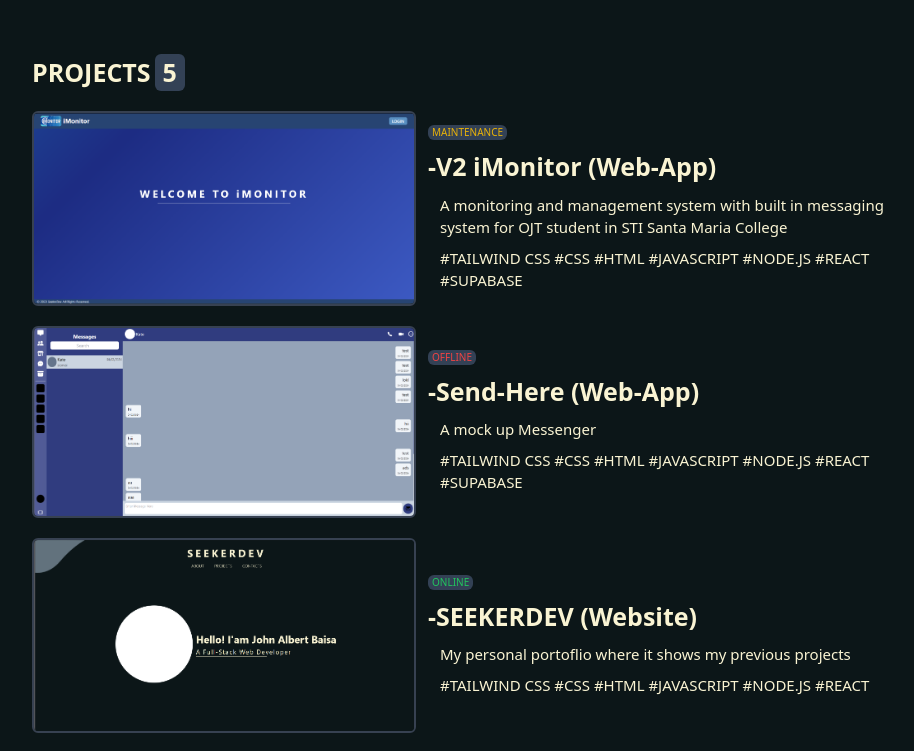
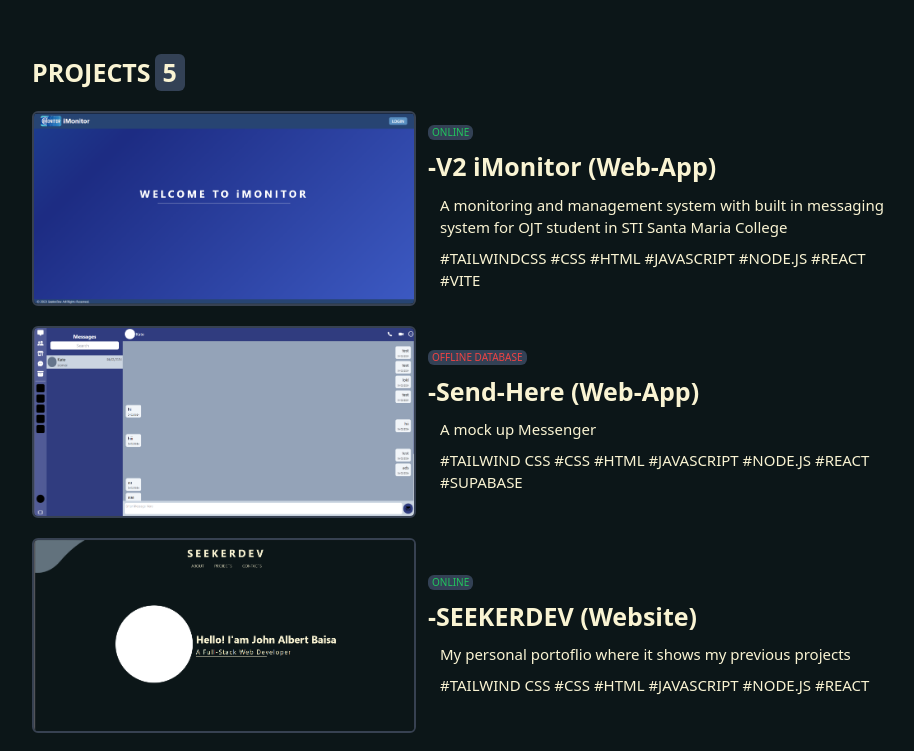
Before and after one commit to SeekerO/SeekerDeploy, a React (Create React App) app: page /contacts in a window 1280 px wide. Shown: the part 1420-2171 px from the top of the page, without its empty margins (128-1042 px from the left). Built offline with nearby package versions, Linux system fonts and the light colour scheme.

Commit message:
commit update projects

```diff
--- a/src/mainpage/projects/Projects.jsx
+++ b/src/mainpage/projects/Projects.jsx
@@ -6,7 +6,7 @@ import Seekerdev from "../images/SEEKERDEV.png";
 import Todo from "../images/Todo.png";
 import { motion, AnimatePresence } from "framer-motion";
 import { MdKeyboardDoubleArrowRight } from "react-icons/md";
-import Wink from "./WinkLottie";
+import Wink from "./winkAnimation/WinkLottie";
 
 const Projects = () => {
   const [selectedId, setSelectedId] = useState(null);
@@ -16,13 +16,12 @@ const Projects = () => {
     {
       id: 1,
       title: "-V2 iMonitor (Web-App)",
-      subtitle:
-        "#TAILWIND CSS #CSS #HTML #JAVASCRIPT #NODE.JS #REACT #SUPABASE",
+      subtitle: "#TAILWINDCSS #CSS #HTML #JAVASCRIPT #NODE.JS #REACT #VITE",
       src: iMonitor,
       href: "https://imonitor.site/",
       discrp:
         "A monitoring and management system with built in messaging system for OJT student in STI Santa Maria College",
-      status: "maintenance",
+      status: "online",
     },
     {
       id: 2,
@@ -32,7 +31,7 @@ const Projects = () => {
       src: Send_here,
       href: "https://seekero.github.io/Send_Here/",
       discrp: "A mock up Messenger",
-      status: "offline",
+      status: "offline database",
     },
     {
       id: 3,
@@ -55,7 +54,7 @@ const Projects = () => {
     {
       id: 5,
       title: "-TODO (Web-App)",
-      subtitle: "#TAILWIND CSS #CSS #HTML #JAVASCRIPT #NODE.JS #REACT",
+      subtitle: "#TAILWIND CSS #CSS #HTML #JAVASCRIPT #NODE.JS #REACT  #VITE",
       src: Todo,
       href: "https://to-do-list-ten-theta.vercel.app/",
       discrp: "To-Do and Scheduler Application",
@@ -128,10 +127,10 @@ const Projects = () => {
             <div className="font-semibold font-sans grid gap-2 md:w-[50%] z-10">
               <div
                 className={`${
-                  projects_data.status === "online"
+                  projects_data.status.includes("online")
                     ? "text-green-500"
                     : `${
-                        projects_data.status === "maintenance"
+                        projects_data.status.includes("maintenance")
                           ? "text-yellow-500"
                           : "text-red-500"
                       }`
@@ -140,17 +139,13 @@ const Projects = () => {
                 <span> {projects_data.status}</span>
                 {/* <span>{projects_data.status === "offline" && "DATABASE"}</span> */}
               </div>
-              <div className="hover:cursor-pointer group flex gap-2 items-center">
+              <div
+                onClick={() => window.open(projects_data.href, "")}
+                className="hover:cursor-pointer group flex gap-2 items-center"
+              >
                 <span className="hover:underline hover:underline-offset-8 ">
                   {projects_data.title}
                 </span>
-                <div className="flex items-center opacity-0 group-hover:opacity-100 duration-300 -translate-x-10 group-hover:translate-x-0 text-[15px]">
-                  <MdKeyboardDoubleArrowRight className="text-[20px]" />{" "}
-                  <span className="delay-700 transition-opacity ">
-                    {" "}
-                    LEARN MORE
-                  </span>
-                </div>
               </div>
               <label className="text-[15px] font-normal pl-3 ">
                 {projects_data.discrp}
```
Also changed, not shown: src/mainpage/projects/winkAnimation/Wink.json (renamed from src/mainpage/projects/Wink.json), src/mainpage/projects/winkAnimation/WinkLottie.jsx (renamed from src/mainpage/projects/WinkLottie.jsx).
